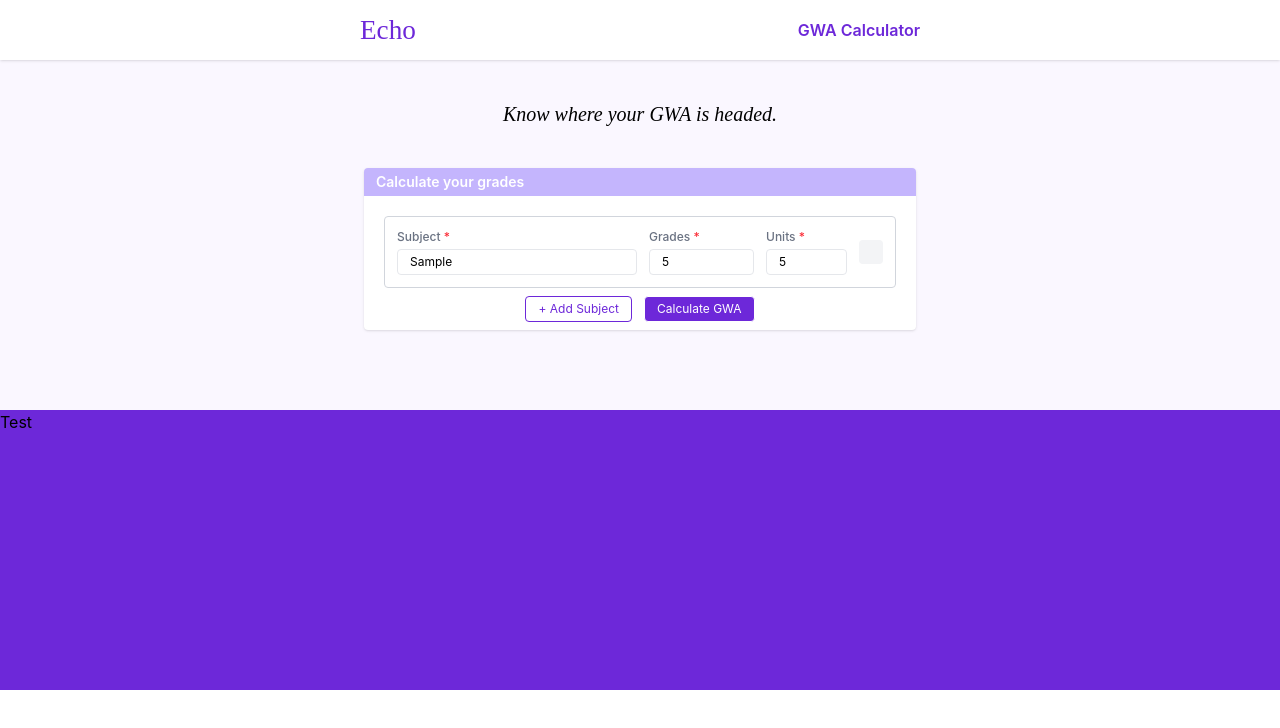
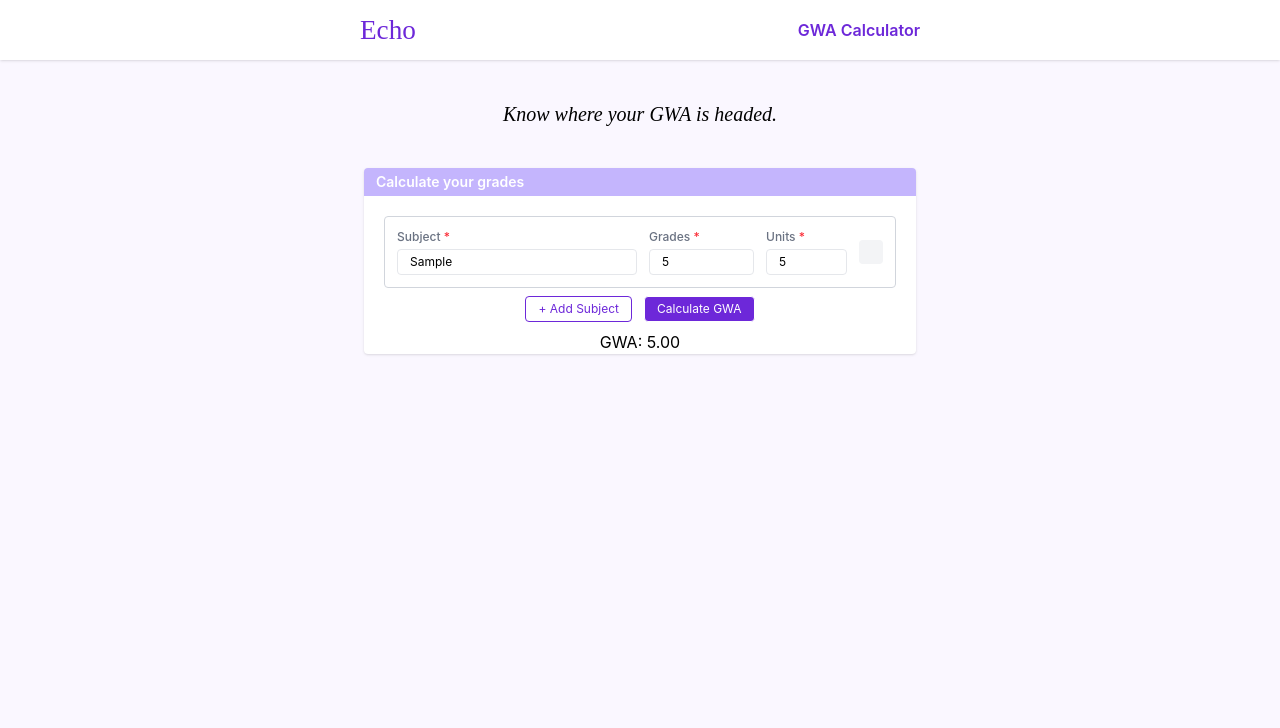
Before and after one commit to eli-fstn/Echo, a React (Vite) app: page / in a window 1280 px wide. Both pictures are taken after typing "Sample", "5", "5" into the empty fields and a click on the button "Calculate GWA". Shown: the top 728 px of the page. Built offline with nearby package versions, Linux system fonts and the light colour scheme; some icons are missing; a web font is replaced by a local one.

Commit message:
feat: added utils can now solve the GWA

```diff
--- a/src/components/ui/SubjectCard.tsx
+++ b/src/components/ui/SubjectCard.tsx
@@ -3,17 +3,29 @@ import Button from "./Button";
 
 interface GradesProps {
   subjectName?: string;
-  grades?: string;
-  units?: number;
+  grades: string;
+  units: string;
+  onGradeChange: (value: string) => void;
+  onUnitsChange: (value: string) => void;
   onRemove?: () => void;
   canRemove?: boolean;
 }
 
-function SubjectCard({ subjectName, grades, units, onRemove, canRemove }: GradesProps) {
+function SubjectCard({
+  subjectName,
+  grades,
+  units,
+  onGradeChange,
+  onUnitsChange,
+  onRemove,
+  canRemove = true,
+}: GradesProps) {
   return (
     <div className="bg-white border border-gray-300 rounded flex flex-row w-fit p-3 gap-3">
       <div className="flex flex-col">
-        <label className="text-xs text-gray-500 font-medium mb-1">Subject <span className="text-red-500">*</span></label>
+        <label className="text-xs text-gray-500 font-medium mb-1">
+          Subject <span className="text-red-500">*</span>
+        </label>
         <input
           type="text"
           defaultValue={subjectName}
@@ -21,11 +33,15 @@ function SubjectCard({ subjectName, grades, units, onRemove, canRemove }: Grades
           className="text-xs w-60 border border-gray-200 px-3 py-1 rounded outline-none focus:border-[#6D28D9]"
         />
       </div>
+
       <div className="flex flex-col">
-        <label className="text-xs text-gray-500 font-medium mb-1">Grades <span className="text-red-500">*</span></label>
+        <label className="text-xs text-gray-500 font-medium mb-1">
+          Grades <span className="text-red-500">*</span>
+        </label>
         <input
           type="number"
-          defaultValue={grades}
+          value={grades}
+          onChange={(e) => onGradeChange(e.target.value)}
           placeholder="1.25"
           min={1}
           max={5}
@@ -33,11 +49,15 @@ function SubjectCard({ subjectName, grades, units, onRemove, canRemove }: Grades
           className="text-xs border border-gray-200 px-3 py-1 rounded outline-none focus:border-[#6D28D9]"
         />
       </div>
+
       <div className="flex flex-col">
-        <label className="text-xs text-gray-500 font-medium mb-1">Units <span className="text-red-500">*</span></label>
+        <label className="text-xs text-gray-500 font-medium mb-1">
+          Units <span className="text-red-500">*</span>
+        </label>
         <input
           type="number"
-          defaultValue={units}
+          value={units}
+          onChange={(e) => onUnitsChange(e.target.value)}
           placeholder="3"
           min={1}
           max={9}
--- a/src/pages/Dashboard.tsx
+++ b/src/pages/Dashboard.tsx
@@ -1,60 +1,77 @@
+import { useState } from "react";
 import Navbar from "../components/layout/Navbar";
 import SubjectCard from "../components/ui/SubjectCard";
 import Button from "../components/ui/Button";
-import Footer from "../components/layout/Footer";
-import { useState } from "react";
+import { calculateGWA } from "../utils/calculateGwa.ts";
+import type { Subject } from "../utils/calculateGwa.ts";
 
 function Dashboard() {
-  const [subjects, setSubjects] = useState<string[]>([crypto.randomUUID()])
+  const [showGWA, setShowGWA] = useState<boolean>(false);
+  const [subjects, setSubjects] = useState<Subject[]>([
+    { id: crypto.randomUUID(), grade: "", units: "" },
+  ]);
 
   const addSubject = () => {
-    setSubjects((prev) => [...prev, crypto.randomUUID()]);
+    setSubjects((prev) => [...prev, { id: crypto.randomUUID(), grade: "", units: "" }]);
   };
 
-  const calculateGWA = () => {
-    console.log("ad");
+  const removeSubject = (id: string) => {
+    setSubjects((prev) => prev.filter((s) => s.id !== id));
+  };
+
+  const updateSubject = (id: string, field: "grade" | "units", value: string) => {
+    setSubjects((prev) =>
+      prev.map((s) => (s.id === id ? { ...s, [field]: value } : s))
+    );
+  };
+
+  const calculateGrades = () => {
+    setShowGWA(true);
+    calculateGWA(subjects);
   }
 
-  const removeSubject = (id: string) => {
-    setSubjects((prev) => prev.filter((subjectId) => subjectId !== id));
-  };
-
   return (
-    <div className="bg-[#FAF7FF] h-vh">
+    <div className="bg-[#FAF7FF] h-screen">
       <Navbar />
       <p className="font-[Amaranth] text-center my-10 italic text-xl">Know where your GWA is headed.</p>
 
-      {/* BOX */}
       <div className="bg-white flex-col flex justify-center items-center w-fit mx-auto shadow-sm rounded overflow-hidden">
-        <p className="bg-[#C4B5FD] text-sm w-full items-center text-white font-semibold px-3 py-1">Calculate your grades</p>
+        <p className="bg-[#C4B5FD] text-sm w-full text-white font-semibold px-3 py-1">Calculate your grades</p>
 
-        {/* Input Fields */}
         <div className="px-5 mt-5 flex flex-col gap-3">
-          {subjects.map((id, index) => (
+          {subjects.map((s, index) => (
             <SubjectCard
-            onRemove={() => removeSubject(id)}
-            canRemove={index !== 0}
+              key={s.id}
+              grades={s.grade}
+              units={s.units}
+              onGradeChange={(v: string) => updateSubject(s.id, "grade", v)}
+              onUnitsChange={(v: string) => updateSubject(s.id, "units", v)}
+              onRemove={() => removeSubject(s.id)}
+              canRemove={index !== 0}
             />
           ))}
         </div>
 
-        {/* Buttons */}
         <div className="my-2 flex flex-row gap-3">
-          <Button
-            onClick={() => addSubject()}
-          >
-            <p className="px-3 py-1 rounded text-xs text-[#6D28D9] border border-[#6D28D9] hover:bg-[#6D28D9] hover:text-white transition duration-200">+ Add Subject</p>
+          <Button onClick={addSubject}>
+            <p className="px-3 py-1 rounded text-xs text-[#6D28D9] border border-[#6D28D9] hover:bg-[#6D28D9] hover:text-white transition duration-200">
+              + Add Subject
+            </p>
           </Button>
-          <Button
-            onClick={() => calculateGWA()}
-          >
-            <p className="px-3 py-1 rounded text-xs border text-white bg-[#6D28D9] hover:text-[#6D28D9] hover:bg-white hover:border-[#6D28D9] transition duration-200">Calculate GWA</p>
+          <Button onClick={() => {calculateGrades()}}>
+            <p className="px-3 py-1 rounded text-xs text-white border bg-[#6D28D9] hover:bg-white hover:text-[#6D28D9] transition duration-200">
+              Calculate GWA
+            </p>
           </Button>
         </div>
+
+        {showGWA && (
+          <p>GWA: {calculateGWA(subjects)}</p>
+        )}
+
       </div>
-      <Footer />
     </div>
-  )
+  );
 }
 
 export default Dashboard;
--- /dev/null
+++ b/src/utils/calculateGwa.ts
@@ -0,0 +1,22 @@
+export interface Subject {
+  id: string;
+  grade: string;
+  units: string;
+}
+
+export function calculateGWA(subjects: Subject[]): string {
+  let totalGradeUnits = 0;
+  let totalUnits = 0;
+
+  for (const subject of subjects) {
+    const grade = parseFloat(subject.grade);
+    const units = parseFloat(subject.units);
+
+    if (!isNaN(grade) && !isNaN(units)) {
+      totalGradeUnits += grade * units;
+      totalUnits += units;
+    }
+  }
+
+  return totalUnits > 0 ? (totalGradeUnits / totalUnits).toFixed(2) : "—";
+}
```
